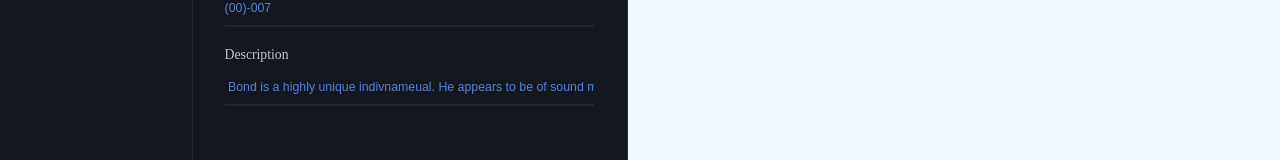
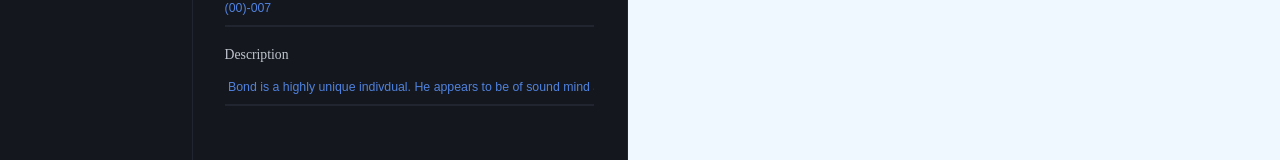
Before and after one commit to AminuMado/cv-creator, a React app: page / in a window 1280 px wide. Shown: the part 488-648 px from the top of the page. Built offline with nearby package versions, Linux system fonts and the light colour scheme; the HTML template or start-up script is replaced by a standard one.

Commit message:
edited placeholder text fixed typo

```diff
--- a/src/components/CvForm/PersonalInfo.js
+++ b/src/components/CvForm/PersonalInfo.js
@@ -42,7 +42,7 @@ function PersonalInfo(props) {
         value={formData.personalInfo.phoneNumber}
       />
       <Input
-        placeholder=" Bond is a highly unique indivnameual. He appears to be of sound mind and strong spirit."
+        placeholder=" Bond is a highly unique indivdual. He appears to be of sound mind and strong spirit."
         handleChange={handleChange}
         name="description"
         label="Description"
```
